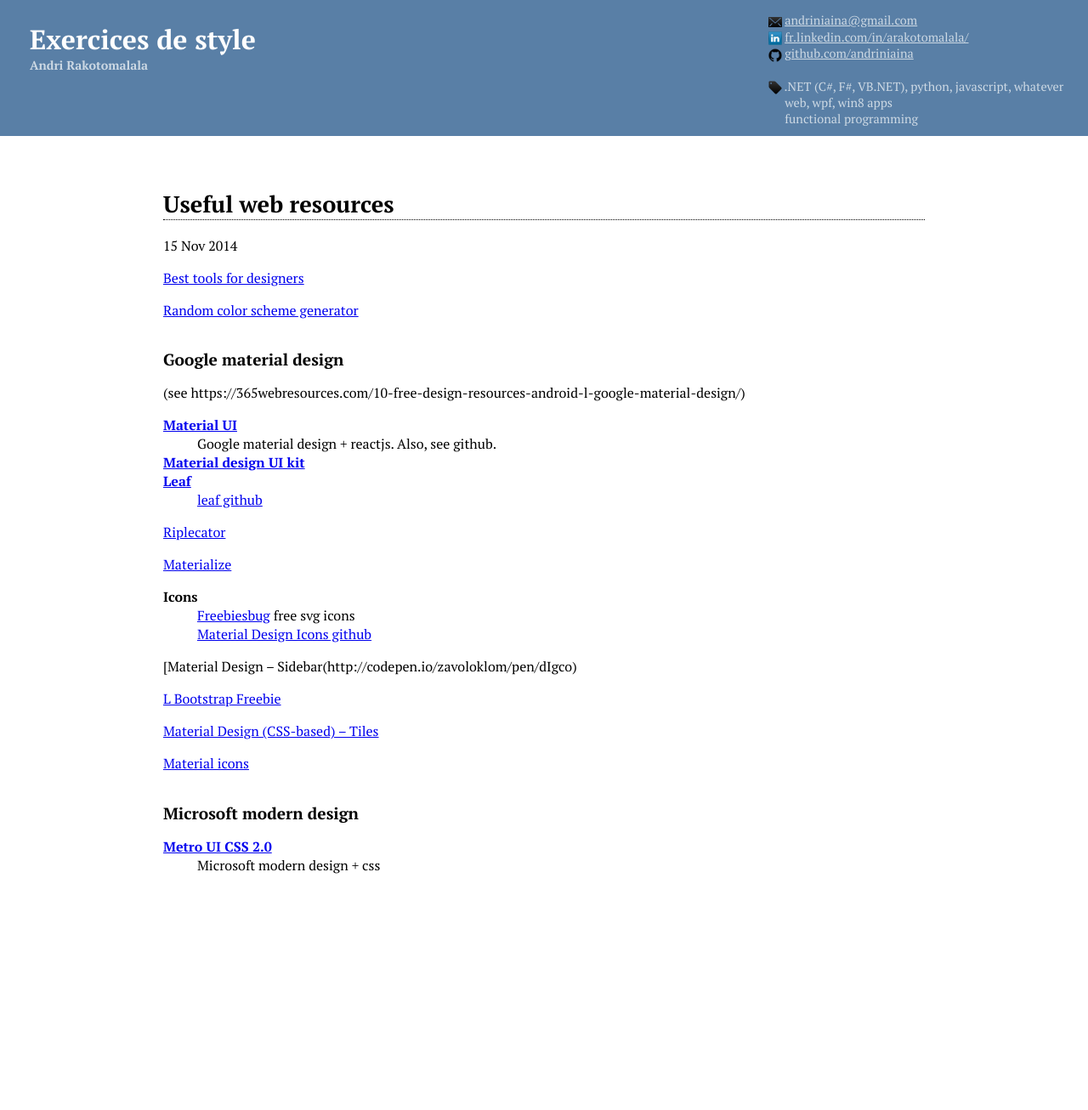
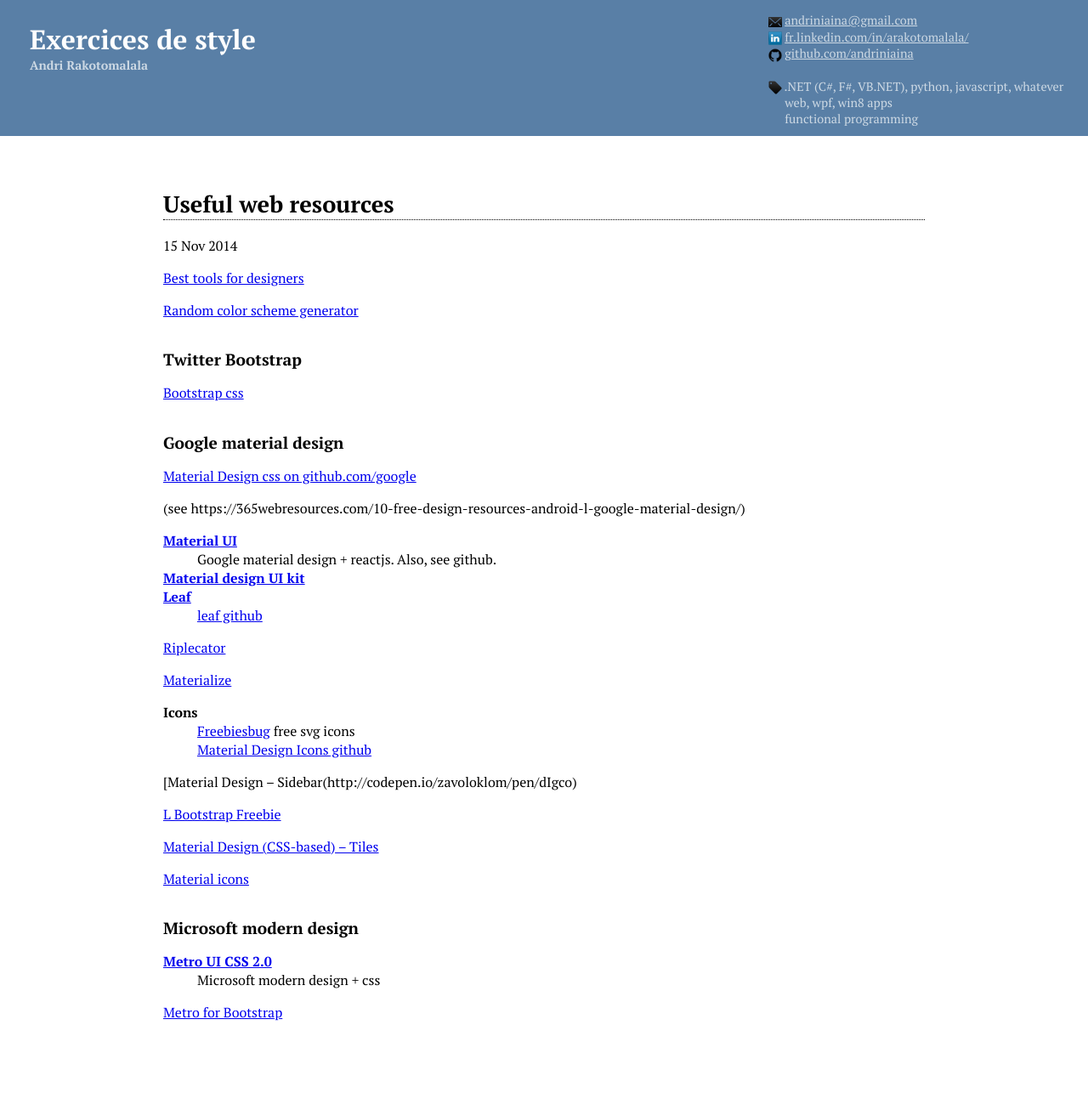
Before and after one commit to andriniaina/andriniaina.github.io, a Jekyll site: the page built from _posts/2014-11-15-web-dev-resources.markdown, in a window 1280 px wide. Shown: the whole page at 85% size. Built offline with Jekyll 4.4.1, drawn with Linux system fonts in a browser that asks for light colours; nearby versions of some CDN libraries; before the commit the page ends 1133 px from its top, so only the background shows below that.

Commit message:
additional resources

```diff
--- a/_posts/2014-11-15-web-dev-resources.markdown
+++ b/_posts/2014-11-15-web-dev-resources.markdown
@@ -9,9 +9,15 @@
 
 [Random color scheme generator](http://codecrafted.net/randommaterial/)
 
+Twitter Bootstrap
+--
+[Bootstrap css](http://getbootstrap.com/)
+
 
 Google material design
 --
+
+[Material Design css on github.com/google](http://www.getmdl.io/)
 
 (see https://365webresources.com/10-free-design-resources-android-l-google-material-design/)
 
@@ -46,3 +52,5 @@
 
 [Metro UI CSS 2.0](http://metroui.org.ua/)
 :   Microsoft modern design + css
+
+[Metro for Bootstrap](http://talkslab.github.io/metro-bootstrap/)
```
